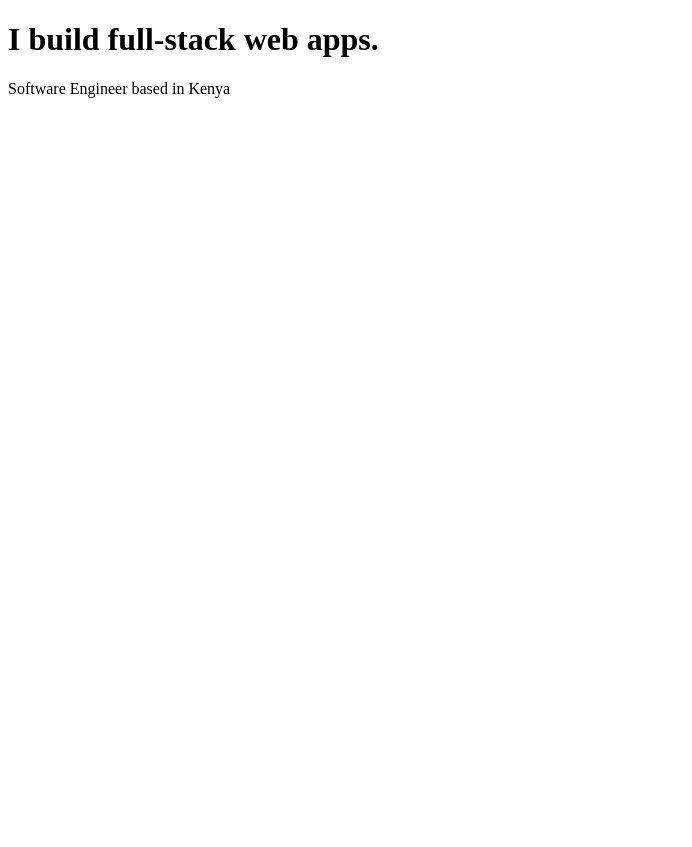
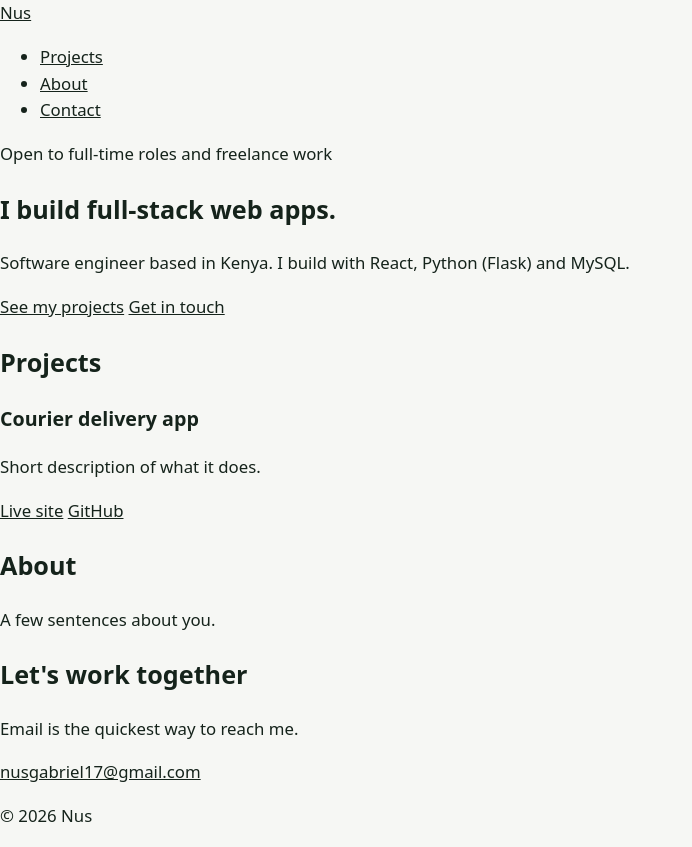
Before and after one commit to Mazz10h/Portfolio, a plain HTML site: page index.html in a window 1280 px wide. Shown: the whole page, without its empty margins (0-692 px from the left). Before the commit the page ends 800 px from the top, so only its background shows below. Drawn offline with Linux system fonts and the light colour scheme.

Commit message:
added styles, header and hero

```diff
--- a/index.html
+++ b/index.html
@@ -1,12 +1,56 @@
 <!DOCTYPE html>
 <html lang="en">
 <head>
-    <meta charset="UTF-8">
-    <meta name="viewport" content="width=device-width, initial-scale=1">
-    <title>Nus | Full-Stack Developer</title>
+  <meta charset="UTF-8">
+  <meta name="viewport" content="width=device-width, initial-scale=1">
+  <title>Nus | Full-Stack Developer</title>
+  <link rel="stylesheet" href="styles.css">
 </head>
 <body>
-    <h1>I build full-stack web apps.</h1>
-    <p1>Software Engineer based in Kenya</p1>
+  <header>
+    <a href="#top">Nus</a>
+    <nav>
+      <ul>
+        <li><a href="#projects">Projects</a></li>
+        <li><a href="#about">About</a></li>
+        <li><a href="#contact">Contact</a></li>
+      </ul>
+    </nav>
+  </header>
+
+  <main id="top">
+    <section id="hero">
+      <p>Open to full-time roles and freelance work</p>
+      <h1>I build full-stack web apps.</h1>
+      <p>Software engineer based in Kenya. I build with React, Python (Flask) and MySQL.</p>
+      <a href="#projects">See my projects</a>
+      <a href="#contact">Get in touch</a>
+    </section>
+
+    <section id="projects">
+      <h2>Projects</h2>
+      <article>
+        <h3>Courier delivery app</h3>
+        <p>Short description of what it does.</p>
+        <a href="#">Live site</a>
+        <a href="#">GitHub</a>
+      </article>
+    </section>
+
+    <section id="about">
+      <h2>About</h2>
+      <p>A few sentences about you.</p>
+    </section>
+
+    <section id="contact">
+      <h2>Let's work together</h2>
+      <p>Email is the quickest way to reach me.</p>
+      <a href="mailto:nusgabriel17@gmail.com">nusgabriel17@gmail.com</a>
+    </section>
+  </main>
+
+  <footer>
+    <p>© 2026 Nus</p>
+  </footer>
 </body>
 </html>
--- /dev/null
+++ b/styles.css
@@ -0,0 +1,25 @@
+:root {
+  --bg: #f6f7f4;
+  --surface: #ffffff;
+  --ink: #15231b;
+  --muted: #55645b;
+  --line: #d9dfd9;
+  --accent: #0b6b3f;
+}
+
+* {
+  box-sizing: border-box;
+}
+
+body {
+  margin: 0;
+  background: var(--bg);
+  color: var(--ink);
+  font-family: system-ui, -apple-system, "Segoe UI", sans-serif;
+  line-height: 1.6;
+  font-size: 1.05rem;
+}
+
+a {
+  color: inherit;
+}
```
Also changed, not shown: 1 other file.
